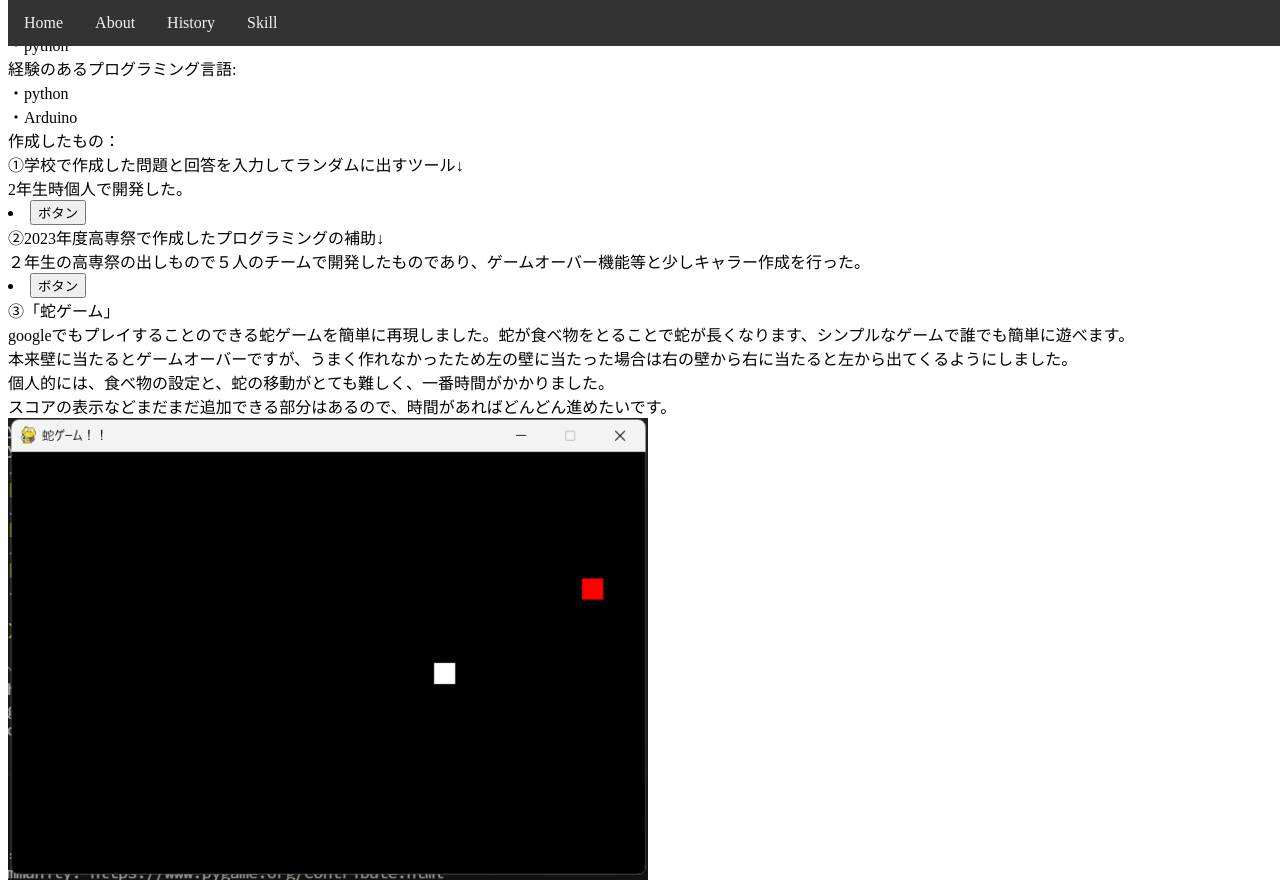
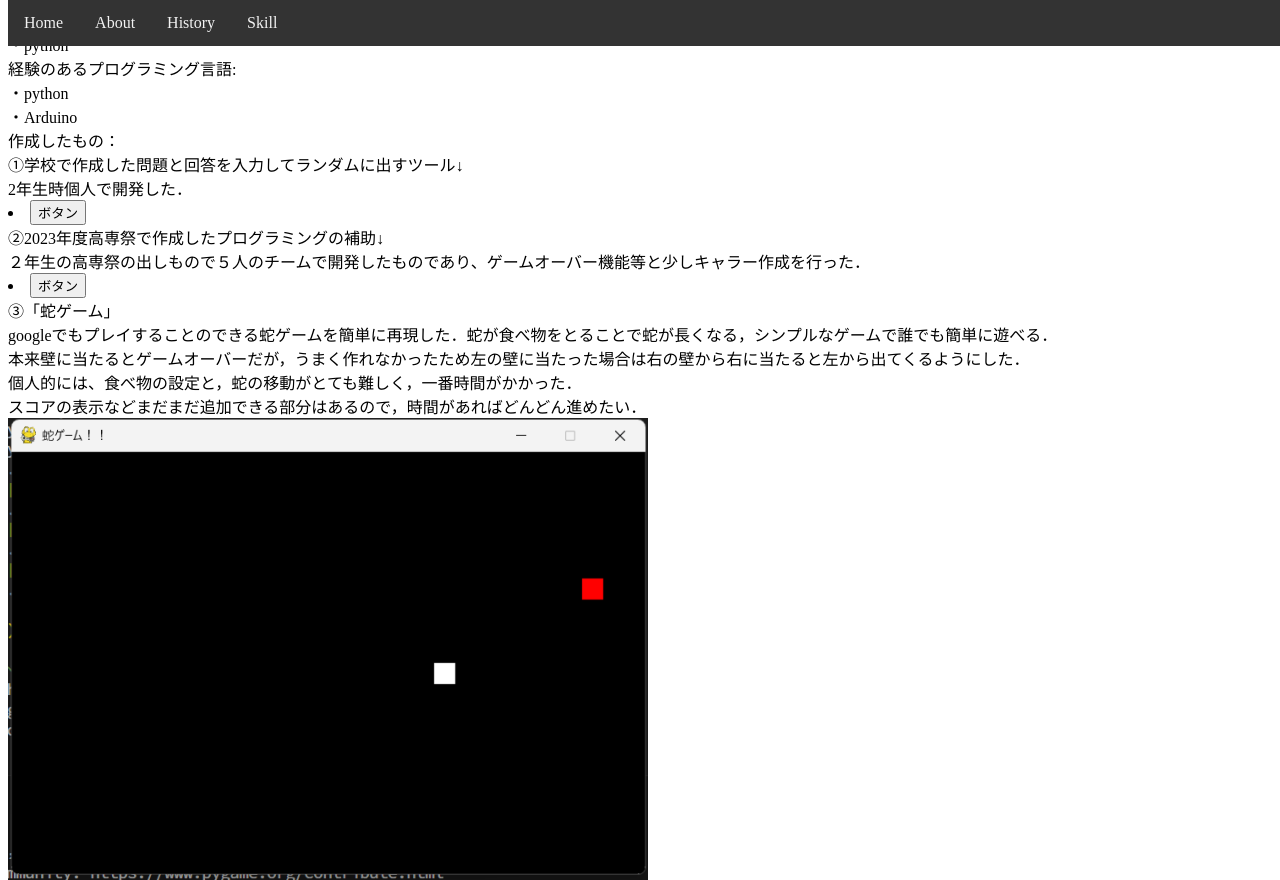
Before and after one commit to haya28/port, a plain HTML site: page Skill.html in a window 1280 px wide. Shown: the top 880 px of the page. Drawn offline with Linux system fonts and the light colour scheme.

Commit message:
がんばりあｍす

```diff
--- a/Skill.html
+++ b/Skill.html
@@ -49,20 +49,20 @@
         ・Arduino<br>
         作成したもの：<br>
         ①学校で作成した問題と回答を入力してランダムに出すツール↓<br>
-            2年生時個人で開発した。
+            2年生時個人で開発した．
             <li class = button_skill>
                 <a href="https://github.com/haya28/kadai5.git"><button>ボタン</button></a>
             </li>
         ②2023年度高専祭で作成したプログラミングの補助↓<br>
-            ２年生の高専祭の出しもので５人のチームで開発したものであり、ゲームオーバー機能等と少しキャラー作成を行った。
+            ２年生の高専祭の出しもので５人のチームで開発したものであり、ゲームオーバー機能等と少しキャラー作成を行った．
             <li class = button_skill>
                 <a href="https://github.com/kk2a/kosensai2-I-B.git"><button>ボタン</button></a>
             </li>
         ③「蛇ゲーム」<br>
-            googleでもプレイすることのできる蛇ゲームを簡単に再現しました。蛇が食べ物をとることで蛇が長くなります、シンプルなゲームで誰でも簡単に遊べます。<br>
-            本来壁に当たるとゲームオーバーですが、うまく作れなかったため左の壁に当たった場合は右の壁から右に当たると左から出てくるようにしました。<br>
-            個人的には、食べ物の設定と、蛇の移動がとても難しく、一番時間がかかりました。<br>
-            スコアの表示などまだまだ追加できる部分はあるので、時間があればどんどん進めたいです。<br>
+            googleでもプレイすることのできる蛇ゲームを簡単に再現した．蛇が食べ物をとることで蛇が長くなる，シンプルなゲームで誰でも簡単に遊べる．<br>
+            本来壁に当たるとゲームオーバーだが，うまく作れなかったため左の壁に当たった場合は右の壁から右に当たると左から出てくるようにした．<br>
+            個人的には、食べ物の設定と，蛇の移動がとても難しく，一番時間がかかった．<br>
+            スコアの表示などまだまだ追加できる部分はあるので，時間があればどんどん進めたい．<br>
             <img src="images/snake1.png"  /><br>
             <img src="images/snake2.png"  /><br>
             <img src="images/snake3.png"  /><br>
@@ -70,6 +70,10 @@
             <li class = button_skill>
                 <a href="https://github.com/haya28/game.git?authuser=0"><button>ボタン</button></a>
             </li>
+        ④「電卓」<br>
+            足し算引き算掛け算割り算と微分積分のできる電卓を作成しました．例外処理の記述の妙に時間がかかってしまい，想像以上に出来が悪くなってしまった．<br>
+            ＝を使って実際の関数電卓に近い形にしたかったが，最終的には演算をそれぞれ分けてすることで落ち着いた．<br>
+            今後は，「半角にも全角にも対応される」「分けた演算を一つにする」「計算結果をわかりやすくする」
 
 </body>
 </html>
```
